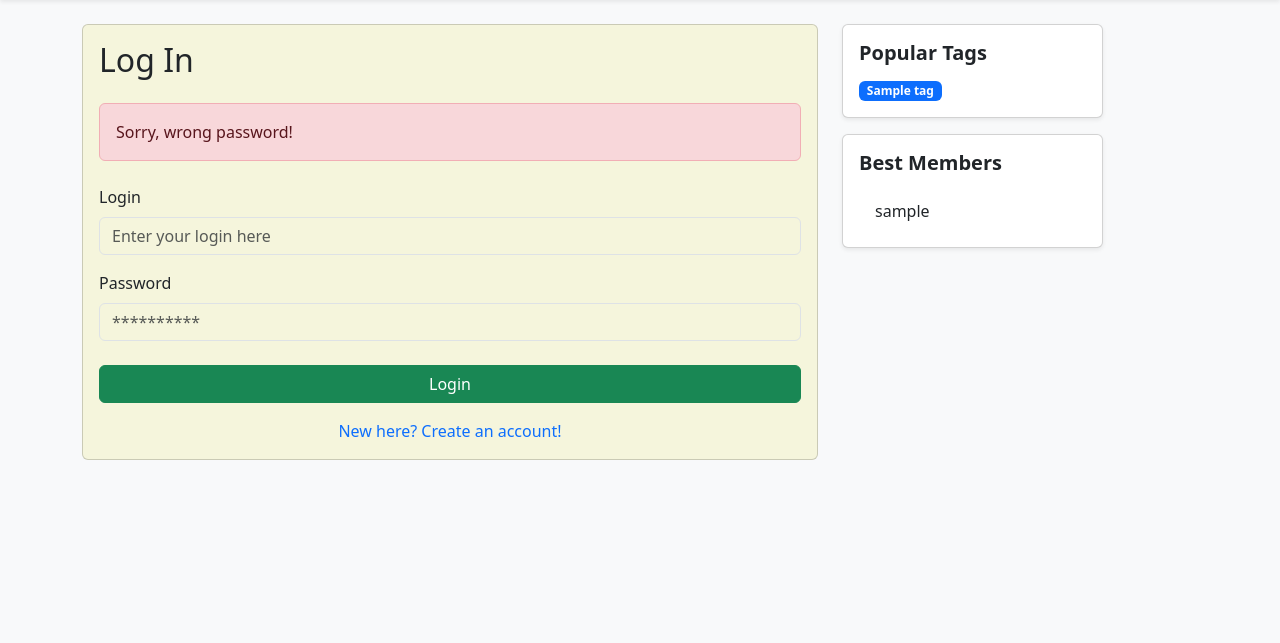
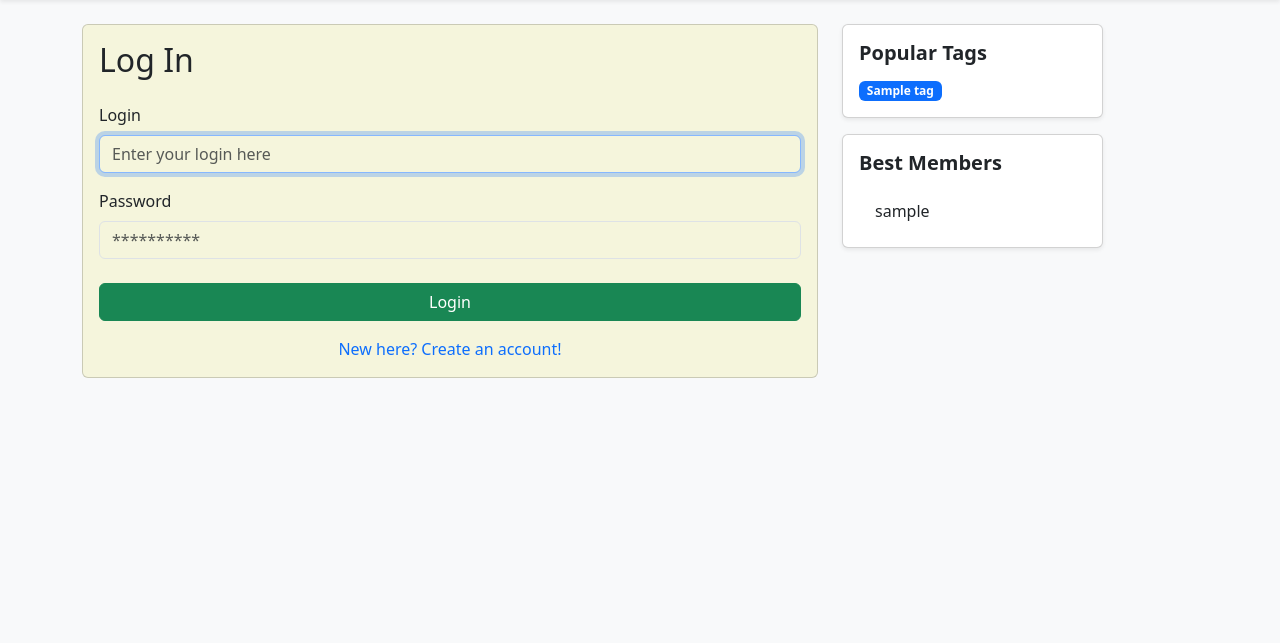
Before and after one commit to DanKazh/web_TP, a Django app: page /login/ in a window 1280 px wide. Shown: the part 56-699 px from the top of the page. Run offline with Django 5.2, Linux system fonts and the light colour scheme; tables that the repository leaves empty hold one stand-in row (values such as "Sample post").

Commit message:
Update login.html

```diff
--- a/dz3/ask_kazhenets/templates/login.html
+++ b/dz3/ask_kazhenets/templates/login.html
@@ -1,29 +1,34 @@
 {% extends 'baseUnAuthorized.html' %}
 
-{% block title %}Bootstrap demo{% endblock %}
+{% block title %}Login{% endblock %}
 
 {% block content %}
 <div class="card mb-4" style="background-color: #F5F5DC">
     <div class="card-body">
         <h1 class="h2 mb-4">Log In</h1>
 
+        {% if form.errors %}
         <div class="alert alert-danger mb-4" role="alert">
-            Sorry, wrong password!
+            Sorry, wrong username or password!
         </div>
+        {% endif %}
 
-        <form>
+        <form method="post" action="{% url 'app:login' %}">
+            {% csrf_token %}
+            <input type="hidden" name="next" value="{{ request.GET.next }}">
+
             <div class="mb-3">
-                <label for="login" class="form-label">Login</label>
-                <input type="text" class="form-control" id="login" maxlength="25" placeholder="Enter your login here" style="background-color: #F5F5DC">
+                <label for="id_username" class="form-label">Login</label>
+                {{ form.username }}
             </div>
 
             <div class="mb-4">
-                <label for="password" class="form-label">Password</label>
-                <input type="password" class="form-control" id="password" maxlength="25" placeholder="**********" style="background-color: #F5F5DC">
+                <label for="id_password" class="form-label">Password</label>
+                {{ form.password }}
             </div>
 
             <div class="d-grid mb-3">
-                <a href="{% url 'app:index' %}" class="btn btn-success">Login</a>
+                <button type="submit" class="btn btn-success">Login</button>
             </div>
 
             <div class="text-center">
```
